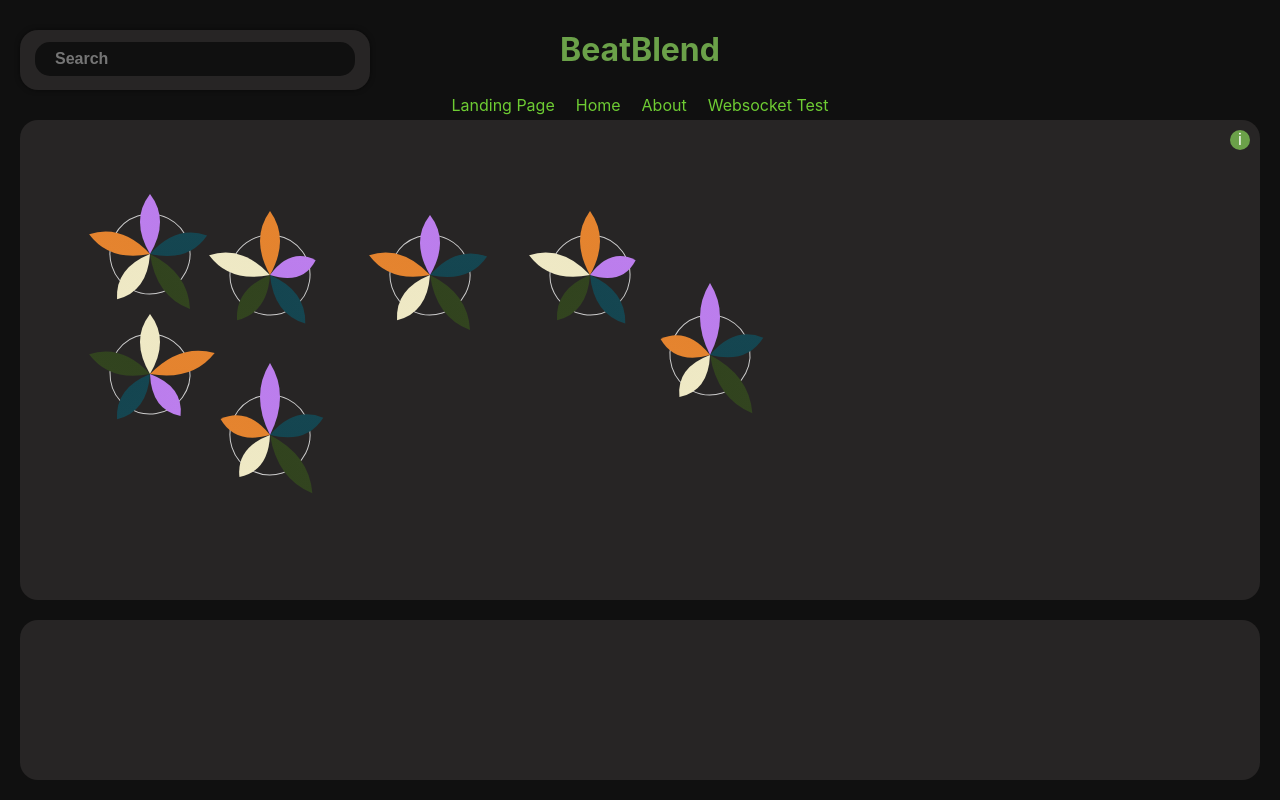
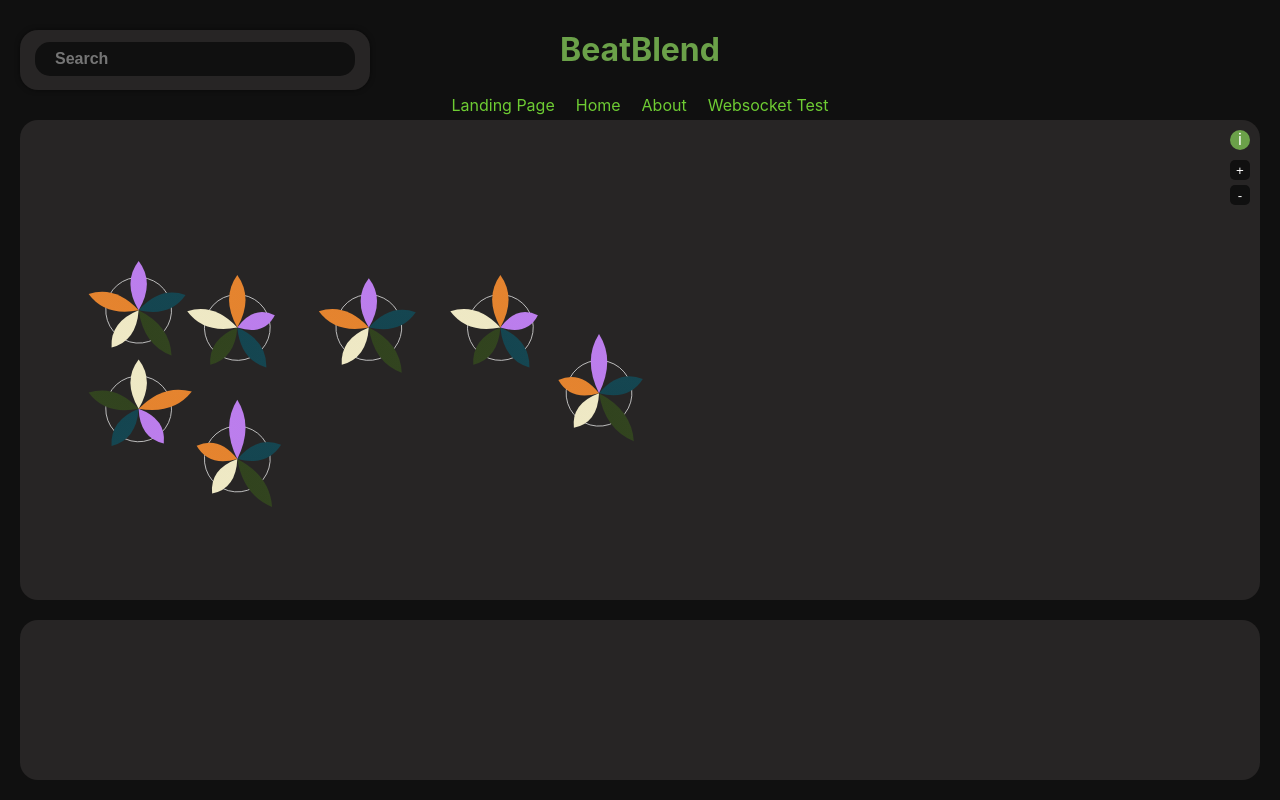
Before and after one commit to SpotifyMasterProject/BeatBlend, a Vue app in the folder client/: page /home in a window 1280 px wide. Built offline with nearby package versions, Linux system fonts and the light colour scheme.

Commit message:
implement zoom function

```diff
--- a/client/src/assets/main.css
+++ b/client/src/assets/main.css
@@ -128,8 +128,8 @@ a,
   flex-direction: column;
   box-sizing: border-box;
   border-radius: 18px;
-  overflow-y: hidden;
   position: relative;
+  overflow: hidden;
 }
 .type2 .info-box {
   background-color: #D9D9D9;
@@ -166,17 +166,47 @@ a,
   width: 100%;
   height: 100%;
   position: relative;
-  overflow: auto;
+  overflow: visible;
 }
 
-.type2 .visualization-container.scroll-enabled {
+.type2 .scroll-wrapper {
+  position: absolute;
+  top: 0;
+  left: 0;
+  right: 35px;
+  bottom: 10px;
   overflow: auto;
+  margin-right: 0px;
+  margin-bottom: 0px;
+  padding-left: 10px;
+  padding-bottom: 10px;
 }
+
+.type2 .scroll-wrapper::-webkit-scrollbar {
+  width: 5px;
+  height: 5px;
+  background-color: var(--backcore-color2);
+  border-radius: 12px;
+}
+
+.type2 .scroll-wrapper::-webkit-scrollbar-thumb {
+  background-color: var(--backcore-color3);
+  border-radius: 12px;
+}
+
+.type2 .scroll-wrapper::-webkit-scrollbar-thumb:hover {
+  background-color: var(--backcore-color1);
+}
+
+.type2 .scroll-wrapper::-webkit-scrollbar-corner {
+  background-color: var(--backcore-color1);
+}
+
 .type2 .zoom-controls {
   position: absolute;
-  top: 5px;
-  right: 0px;
-  z-index: 100;
+  top: 40px;
+  right: 10px;
+  z-index: 10;
   display: flex;
   flex-direction: column;
   gap: 5px;
@@ -184,7 +214,7 @@ a,
 .type2 .zoom-controls button {
   width: 20px;
   height: 20px;
-  background-color: var(--backcore-color1);
+  background-color: var(--backcore-color2);
   color: var(--font-color);
   border: none;
   border-radius: 5px;
--- a/client/src/views/HomeView.vue
+++ b/client/src/views/HomeView.vue
@@ -1,5 +1,5 @@
 <script setup lang="ts">
-import {ref,onMounted} from 'vue';
+import {ref, watch, onMounted} from 'vue';
 import LogoIntroScreen from "@/components/LogoIntroScreen.vue";
 import Navigation from "@/components/Navigation.vue";
 import Flower from "@/components/Flower.vue";
@@ -62,65 +62,75 @@ const flowerData = ref([
 ]);
 
 //Zoom Function for the main visualization --> will be adapted at a later point
-//const zoomLevel = ref(1);
-//const minZoom = 0.5;
-//const maxZoom = 2;
+const zoomLevel = ref(1);
+const minZoom = 0.5;
+const maxZoom = 2;
 
-//const visualizationStyle = ref({
-//  transform: `scale(${zoomLevel.value})`,
-//  transformOrigin: 'bottom left',
-//});
+const visualizationStyle = ref({
+  transform: `scale(${zoomLevel.value})`,
+  transformOrigin: 'bottom left',
+});
 
-//const isScrollEnabled = ref(false);
+const isScrollEnabled = ref(false);
 
-//function zoomIn() {
-//  zoomLevel.value = Math.min(zoomLevel.value + 0.1, maxZoom)
-//  updateZoom();
-//}
-//function zoomOut() {
-//  zoomLevel.value = Math.max(zoomLevel.value - 0.1, minZoom);
-//  updateZoom();
-//}
+function zoomIn() {
+  zoomLevel.value = Math.min(zoomLevel.value + 0.1, maxZoom)
+  updateZoom();
+}
+function zoomOut() {
+  zoomLevel.value = Math.max(zoomLevel.value - 0.1, minZoom);
+  updateZoom();}
 
-// function updateZoom() {
-//   console.log('Updating Zoom:', zoomLevel.value);
-//   visualizationStyle.value.transform = `scale(${zoomLevel.value})`;
-//   isScrollEnabled.value = zoomLevel.value > 1;
-//   console.log('Scroll Enabled:', isScrollEnabled.value);
-// }
+function updateZoom() {
+  console.log('Updating Zoom:', zoomLevel.value);
 
-// function adjustZoomToFitContainer() {
-//   const container = document.querySelector('.visualization-container');
-//   if (container) {
-//     const containerWidth = container.clientWidth;
-//     const containerHeight = container.clientHeight;
+  if (zoomLevel.value <1){
+    visualizationStyle.value.transformOrigin = 'bottom left';
+  } else {
+    visualizationStyle.value.transformOrigin = 'top left';
+  }
 
-//     const maxFlowerSize = 200; // Adjust based on the largest flower size
-//     const numFlowers = flowerData.value.length;
+  visualizationStyle.value.transform = `scale(${zoomLevel.value})`;
+  isScrollEnabled.value = zoomLevel.value > 1;
 
-//     // Assuming a simple grid layout for calculating total size
-//     const totalWidth = maxFlowerSize * Math.sqrt(numFlowers);
-//     const totalHeight = maxFlowerSize * Math.sqrt(numFlowers);
+}
+function adjustZoomToFitContainer() {
+  const container = document.querySelector('.visualization-container');
+  if (container) {
+    const containerWidth = container.clientWidth;
+    const containerHeight = container.clientHeight;
 
-//     const requiredZoom = Math.min(
-//         containerWidth / totalWidth,
-//         containerHeight / totalHeight
-//     );
+    const maxFlowerSize = 200; // Adjust based on the largest flower size
+    const numFlowers = flowerData.value.length;
 
-//     zoomLevel.value = Math.min(requiredZoom, maxZoom);
-//     updateZoom();
-//   }
-// }
+    // Assuming a simple grid layout for calculating total size
+    const totalWidth = maxFlowerSize * Math.sqrt(numFlowers);
+    const totalHeight = maxFlowerSize * Math.sqrt(numFlowers);
 
-// watch(flowerData, () => {
-//   const flowerCount = flowerData.value.length;
+    const requiredZoom = Math.min(
+        containerWidth / totalWidth,
+        containerHeight / totalHeight
+    );
 
-//   //needs to be adapted once layout is correct//
-//   if (flowerCount > 10) {
-//     zoomLevel.value = minZoom;
-//     updateZoom();
-//   }
-// }, { immediate: true });
+    zoomLevel.value = Math.min(requiredZoom, maxZoom);
+    updateZoom();
+
+    if (zoomLevel.value === minZoom) {
+      (visualizationStyle.value as any).left = '0px';
+      (visualizationStyle.value as any).bottom = '0px';
+    }
+  }
+}
+
+ watch(flowerData, () => {
+   const flowerCount = flowerData.value.length;
+
+   //needs to be adapted once layout is correct//
+   if (flowerCount > 10) {
+     zoomLevel.value = minZoom;
+     updateZoom();
+   }
+ }, { immediate: true });
 
 //Information Button to read more about how the visualization can be read
 const infoVisible = ref(true);
@@ -142,7 +152,6 @@ onMounted(() => {
     containerHeight = container.clientHeight;
   }
 });
-
 
 // Assign positions randomly
 const generateRandomGridPositions = (flowerCount: number) => {
@@ -230,9 +239,8 @@ const getFlowerStyles = (index: number): CSSProperties => {
 };
 
 onMounted(() => {
-  console.log('Component Mounted');
-//  adjustZoomToFitContainer(); // Fit visualization to container size on mount
-//  updateZoom();
+  adjustZoomToFitContainer(); // Fit visualization to container size on mount
+  updateZoom();
 });
 
 </script>
@@ -254,8 +262,13 @@ onMounted(() => {
       <div class="info-box" :class="{ active: infoVisible }" @click="toggleInfo">
         <div> i </div>
       </div>
-      <div :class="['visualization-container']">
-        <div class="visualization">
+      <div class="zoom-controls">
+        <button @click="zoomIn">+</button>
+        <button @click="zoomOut">-</button>
+      </div>
+      <div :class="['visualization-container']" >
+        <div class = "scroll-wrapper">
+          <div class="visualization" :style="visualizationStyle">
             <!-- Loop through each flower and apply the styles -->
             <div
                 v-for="(flower, index) in flowerData"
@@ -272,6 +285,7 @@ onMounted(() => {
           </div>
         </div>
       </div>
+    </div>
     <div class="previously-played"></div>
   </div>
 </template>
```
Lines whose indentation alone changed are shown as unchanged.
